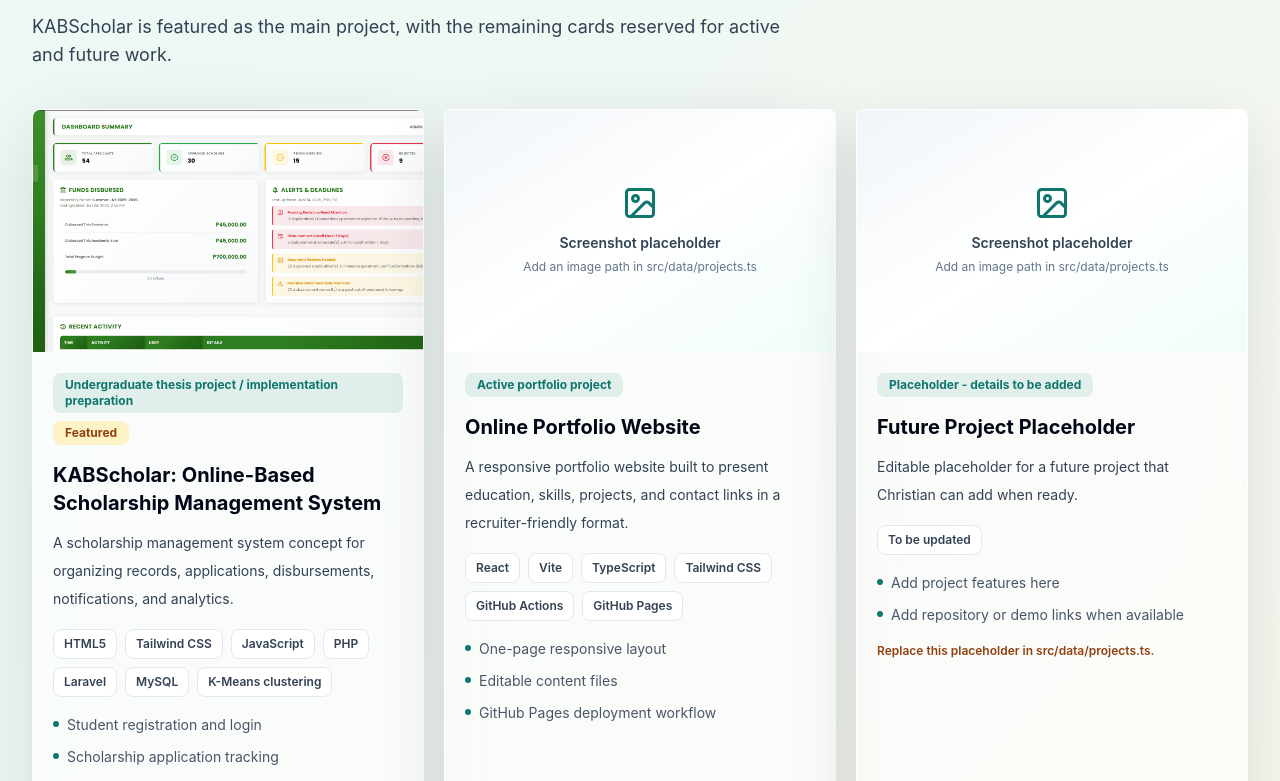
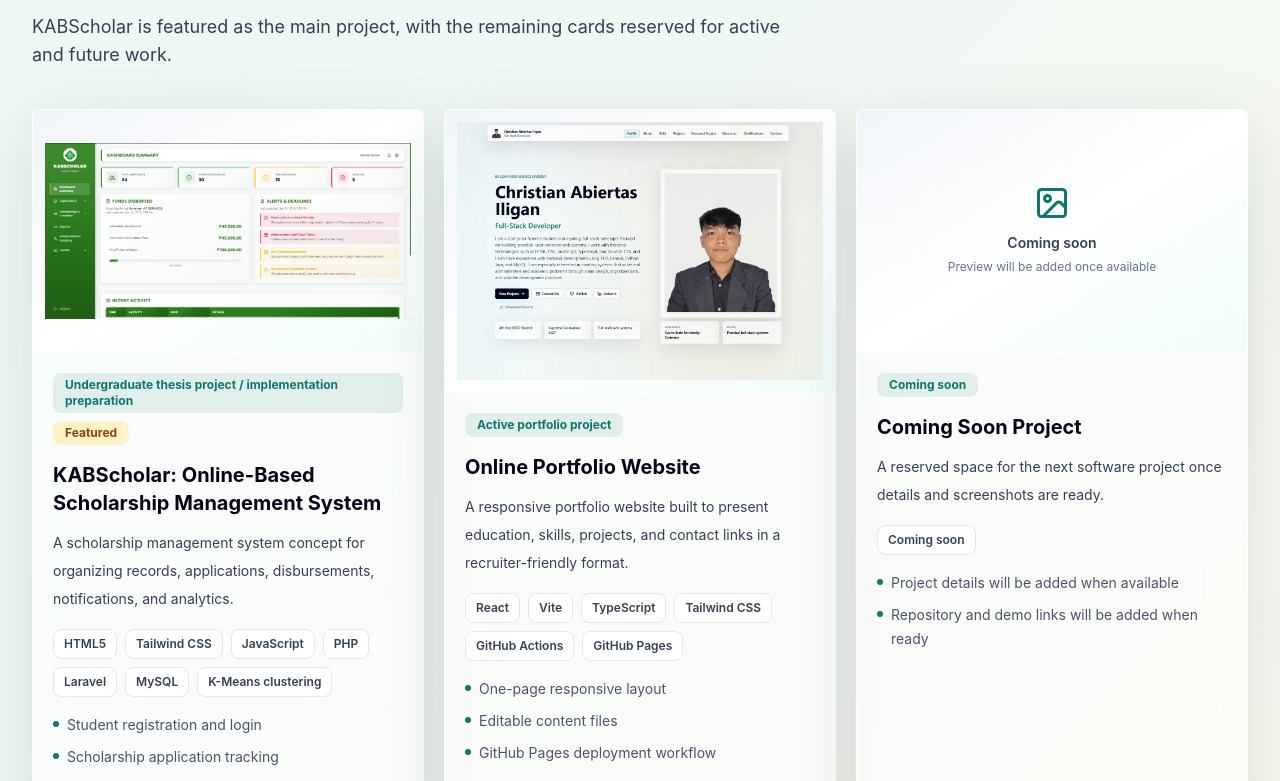
Before and after one commit to iyaniyaniyan/portfolio, a React (Vite) app: page / in a window 1280 px wide. Shown: the part 2493-3274 px from the top of the page. Built offline with nearby package versions, Linux system fonts and the light colour scheme.

Commit message:
Refine project media and education layout

```diff
--- a/src/components/Education.tsx
+++ b/src/components/Education.tsx
@@ -1,4 +1,4 @@
-import { GraduationCap } from 'lucide-react';
+import { BookOpenCheck, CalendarDays, CheckCircle2, Code2, GraduationCap } from 'lucide-react';
 import { education } from '../data/education';
 import { SectionHeading } from './SectionHeading';
 
@@ -8,47 +8,62 @@ export function Education() {
       <SectionHeading
         eyebrow="Education"
         title="College background"
-        description="Current college information is kept concise and easy to update."
+        description="A focused snapshot of my Computer Science foundation and current academic direction."
       />
 
       <div className="mt-10 grid gap-10">
-        {education.map((item) => (
-          <article key={item.school} className="max-w-5xl" data-reveal>
-            <div className="flex flex-col gap-5 sm:flex-row sm:items-start">
-              <span className="grid h-12 w-12 shrink-0 place-items-center rounded-lg bg-lagoon/10 text-lagoon">
-                <GraduationCap size={26} aria-hidden="true" />
-              </span>
-              <div className="min-w-0 flex-1">
-                <h3 className="text-2xl font-bold text-slate-950">{item.school}</h3>
-                <p className="mt-2 text-lg font-semibold text-lagoon">{item.degree}</p>
+        {education.map((item) => {
+          const summaryItems = [
+            { label: 'Level', value: item.level, icon: BookOpenCheck },
+            { label: 'Expected Graduation', value: item.expectedGraduation, icon: CalendarDays },
+            { label: 'Focus', value: 'Full-stack systems and algorithms', icon: Code2 },
+          ];
 
-                <dl className="mt-6 grid gap-4 border-y border-slate-200/80 py-5 sm:grid-cols-3">
-                  <div>
-                    <dt className="text-xs font-semibold uppercase text-slate-500">Level</dt>
-                    <dd className="mt-1 text-sm font-bold text-slate-900">{item.level}</dd>
+          return (
+            <article key={item.school} className="max-w-6xl" data-reveal>
+              <div className="flex flex-col gap-7 lg:flex-row lg:items-start lg:justify-between">
+                <div className="min-w-0 lg:max-w-xl">
+                  <span className="inline-flex h-14 w-14 items-center justify-center rounded-lg bg-lagoon/10 text-lagoon">
+                    <GraduationCap size={30} aria-hidden="true" />
+                  </span>
+                  <h3 className="mt-5 text-3xl font-bold leading-tight text-slate-950">{item.school}</h3>
+                  <p className="mt-3 text-xl font-semibold text-lagoon">{item.degree}</p>
+                </div>
+
+                <dl className="grid flex-1 gap-3 sm:grid-cols-3">
+                  {summaryItems.map((summary) => {
+                    const Icon = summary.icon;
+
+                    return (
+                      <div key={summary.label} className="rounded-lg border border-white/70 bg-white/55 p-4 shadow-glass backdrop-blur-xl">
+                        <Icon className="text-lagoon" size={22} aria-hidden="true" />
+                        <dt className="mt-4 text-sm font-semibold uppercase text-slate-500">{summary.label}</dt>
+                        <dd className="mt-2 text-base font-bold leading-6 text-slate-950">{summary.value}</dd>
+                      </div>
+                    );
+                  })}
+                </dl>
+              </div>
+
+              <div className="mt-8 grid gap-4 md:grid-cols-2">
+                {item.details.map((detail) => (
+                  <div key={detail} className="flex gap-3 rounded-lg border border-lagoon/10 bg-white/35 p-4 backdrop-blur">
+                    <CheckCircle2 className="mt-0.5 shrink-0 text-lagoon" size={20} aria-hidden="true" />
+                    <p className="text-base leading-7 text-slate-700">{detail}</p>
                   </div>
-                  <div>
-                    <dt className="text-xs font-semibold uppercase text-slate-500">Expected Graduation</dt>
-                    <dd className="mt-1 text-sm font-bold text-slate-900">{item.expectedGraduation}</dd>
-                  </div>
-                  <div>
-                    <dt className="text-xs font-semibold uppercase text-slate-500">Focus</dt>
-                    <dd className="mt-1 text-sm font-bold text-slate-900">Full-stack systems and algorithms</dd>
-                  </div>
-                </dl>
+                ))}
+              </div>
 
-                <ul className="mt-5 grid gap-3 text-sm leading-7 text-slate-700 sm:grid-cols-2">
-                  {item.details.map((detail) => (
-                    <li key={detail} className="grid grid-cols-[0.5rem_1fr] gap-3">
-                      <span className="mt-3 h-1.5 w-1.5 rounded-lg bg-lagoon" aria-hidden="true" />
-                      <span>{detail}</span>
-                    </li>
-                  ))}
-                </ul>
+              <div className="mt-5 flex flex-wrap gap-2">
+                {['Software development', 'Algorithms', 'Systems analysis', 'Databases', 'Full-stack projects'].map((focus) => (
+                  <span key={focus} className="rounded-lg border border-slate-200 bg-white/65 px-3 py-2 text-sm font-semibold text-slate-700">
+                    {focus}
+                  </span>
+                ))}
               </div>
-            </div>
-          </article>
-        ))}
+            </article>
+          );
+        })}
       </div>
     </section>
   );
--- a/src/components/FeaturedProject.tsx
+++ b/src/components/FeaturedProject.tsx
@@ -22,9 +22,9 @@ export function FeaturedProject() {
       />
 
       <div className="mt-10 grid gap-8 lg:grid-cols-[0.95fr_1.05fr]">
-        <div className="glass-card overflow-hidden" data-reveal>
+        <div className="flex min-h-80 items-center justify-center" data-reveal>
           {featuredImagePath ? (
-            <img src={assetPath(featuredImagePath)} alt={featuredImageAlt} className="h-full min-h-80 w-full bg-white/60 object-contain p-8" />
+            <img src={assetPath(featuredImagePath)} alt={featuredImageAlt} className="max-h-[34rem] w-full rounded-lg object-contain" />
           ) : (
             <div className="grid min-h-80 place-items-center bg-slate-100 text-slate-600">Screenshot can be added later</div>
           )}
--- a/src/components/ProjectCard.tsx
+++ b/src/components/ProjectCard.tsx
@@ -7,17 +7,31 @@ interface ProjectCardProps {
 }
 
 export function ProjectCard({ project }: ProjectCardProps) {
+  const imageSrc = project.imagePath ? assetPath(project.imagePath) : '';
+
   return (
     <article className="glass-card flex h-full flex-col overflow-hidden" data-reveal>
-      <div className="aspect-[16/10] border-b border-white/70 bg-slate-100">
+      <div className="aspect-[16/10] border-b border-white/70 bg-gradient-to-br from-slate-100 via-white to-teal-50">
         {project.imagePath ? (
-          <img src={assetPath(project.imagePath)} alt={project.imageAlt ?? `${project.title} screenshot`} className="h-full w-full object-cover" />
+          <a
+            href={imageSrc}
+            target="_blank"
+            rel="noreferrer"
+            className="group grid h-full w-full place-items-center overflow-hidden p-3 focus-visible:outline-offset-[-4px]"
+            aria-label={`Open ${project.title} image`}
+          >
+            <img
+              src={imageSrc}
+              alt={project.imageAlt ?? `${project.title} screenshot`}
+              className="h-full w-full object-contain transition duration-200 group-hover:scale-[1.015]"
+            />
+          </a>
         ) : (
           <div className="grid h-full place-items-center bg-gradient-to-br from-slate-100 via-white to-teal-50 px-6 text-center">
             <div>
               <ImageIcon className="mx-auto text-lagoon" size={36} aria-hidden="true" />
-              <p className="mt-3 text-sm font-semibold text-slate-700">Screenshot placeholder</p>
-              <p className="mt-1 text-xs leading-5 text-slate-500">Add an image path in src/data/projects.ts</p>
+              <p className="mt-3 text-sm font-semibold text-slate-700">Coming soon</p>
+              <p className="mt-1 text-xs leading-5 text-slate-500">Preview will be added once available</p>
             </div>
           </div>
         )}
--- a/src/data/projects.ts
+++ b/src/data/projects.ts
@@ -56,22 +56,23 @@ export const projects: Project[] = [
     shortDescription:
       'A responsive portfolio website built to present education, skills, projects, and contact links in a recruiter-friendly format.',
     longDescription:
-      'This portfolio is a static React and Vite website with editable data files, GitHub Pages deployment, responsive navigation, and honest placeholders for future updates such as project screenshots, certifications, and a resume PDF.',
+      'This portfolio is a static React and Vite website with editable data files, GitHub Pages deployment, responsive navigation, and room for future updates such as project screenshots, certifications, and a resume PDF.',
     techStack: ['React', 'Vite', 'TypeScript', 'Tailwind CSS', 'GitHub Actions', 'GitHub Pages'],
     features: ['One-page responsive layout', 'Editable content files', 'GitHub Pages deployment workflow'],
     status: 'Active portfolio project',
+    imagePath: '/assets/portfolio.png',
+    imageAlt: 'Online portfolio website preview',
     githubLink: 'https://github.com/iyaniyaniyan/portfolio',
     featured: false,
   },
   {
-    title: 'Future Project Placeholder',
-    shortDescription: 'Editable placeholder for a future project that Christian can add when ready.',
+    title: 'Coming Soon Project',
+    shortDescription: 'A reserved space for the next software project once details and screenshots are ready.',
     longDescription:
-      'This card is intentionally marked as a placeholder. Replace the title, description, tech stack, links, screenshot path, and features in src/data/projects.ts when a new project is ready to showcase.',
-    techStack: ['To be updated'],
-    features: ['Add project features here', 'Add repository or demo links when available'],
-    status: 'Placeholder - details to be added',
+      'This project slot is reserved for future academic, thesis-related, or personal software work.',
+    techStack: ['Coming soon'],
+    features: ['Project details will be added when available', 'Repository and demo links will be added when ready'],
+    status: 'Coming soon',
     featured: false,
-    editableNote: 'Replace this placeholder in src/data/projects.ts.',
   },
 ];
```
Also changed, not shown: public/assets/portfolio.png (added), 1 other file (tests, documents, lock files or other folders).
